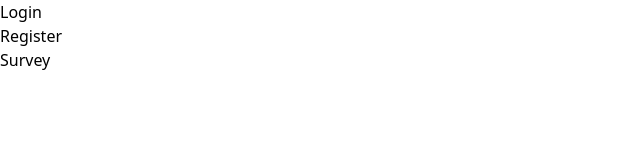
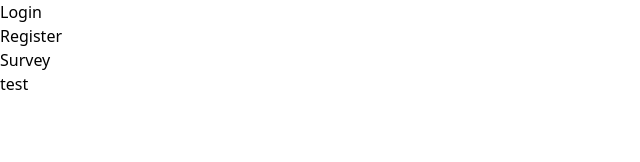
Before and after one commit to LucasNarZ/CodeInsightHub, a Vue app in the folder Front-End/: page / in a window 1280 px wide. Shown: the top 162 px of the page, without its empty margins (0-640 px from the left). Built offline with nearby package versions, Linux system fonts and the light colour scheme; what @formkit/vue would draw is missing.

Commit message:
CI/CD test

```diff
--- a/Front-End/src/root.vue
+++ b/Front-End/src/root.vue
@@ -5,4 +5,5 @@
     <RouterLink to="/login" class="block">Login</RouterLink>
     <RouterLink to="/register" class="block">Register</RouterLink>
     <RouterLink to="/survey" class="block">Survey</RouterLink>
+    <RouterLink to="/survey" class="block">test</RouterLink>
 </template>
```
